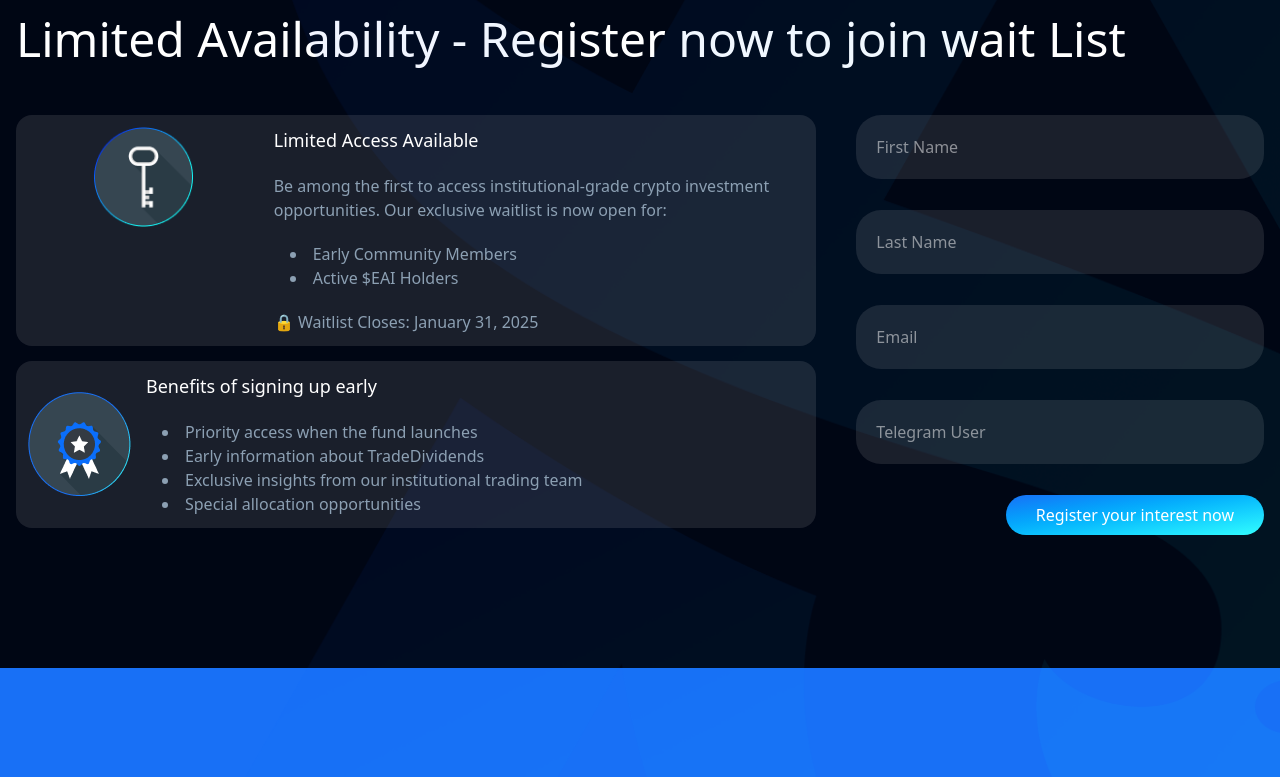
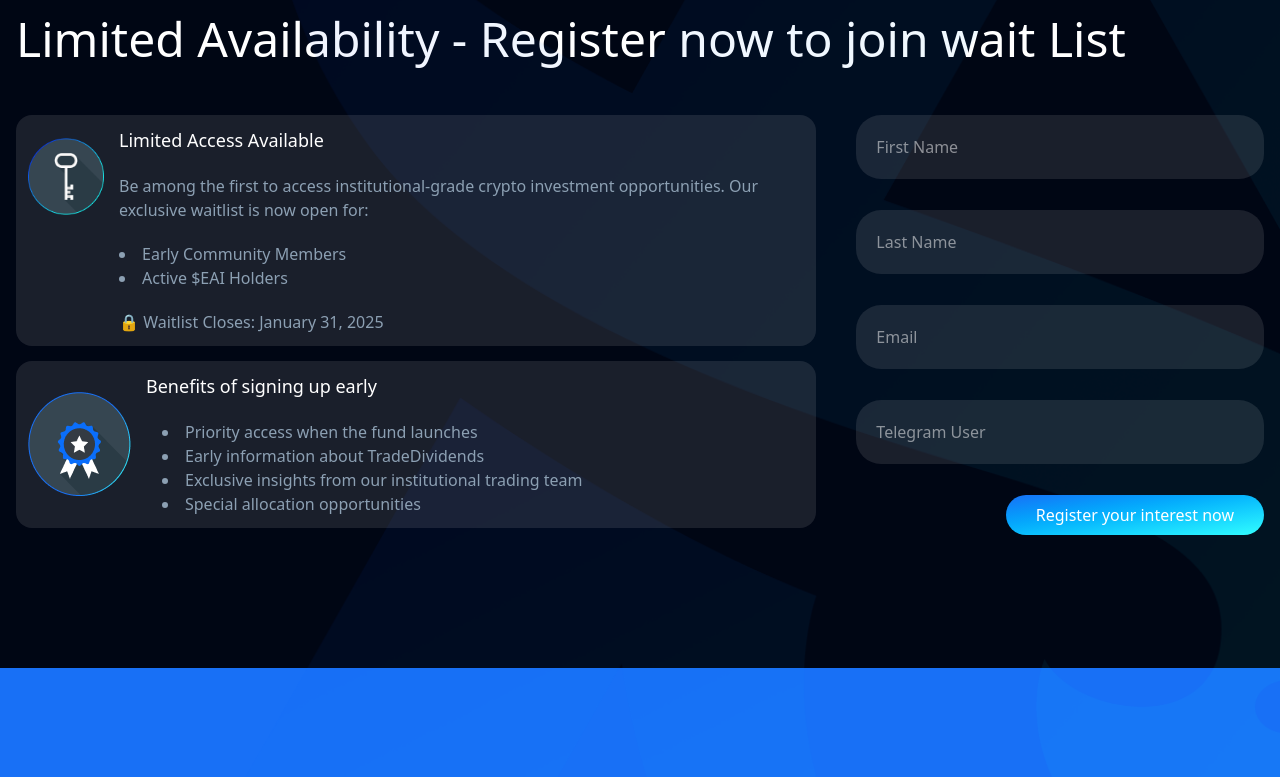
Before and after one commit to Nas14-tech/Eagle-AI, a website: page index.html in a window 1280 px wide. Shown: the part 2417-3194 px from the top of the page. Drawn offline with nearby package versions, Linux system fonts and the light colour scheme.

Commit message:
adjust-left--form-icon-width

```diff
--- a/index.html
+++ b/index.html
@@ -208,7 +208,7 @@
            <div class="flex md:flex-row bg-[#ffffff]/10 p-3 gap-[15px]  rounded-2xl flex-col min-md:m-0" data-aos="fade-right">
 
             <!-- icon -->
-            <div class="h-full min-md:w-[50%] max-md:self-center">
+            <div class="h-full w-auto max-md:self-center">
               <img src="/img/icons.png" alt="" class="w-full h-[100px] object-contain">
              </div>
 
@@ -224,7 +224,7 @@
                 </p>
 
 
-                <div class=" ml-4 list-disc">
+                <div class=" list-disc">
 
                   <p class="text-[16px]">
 
```
